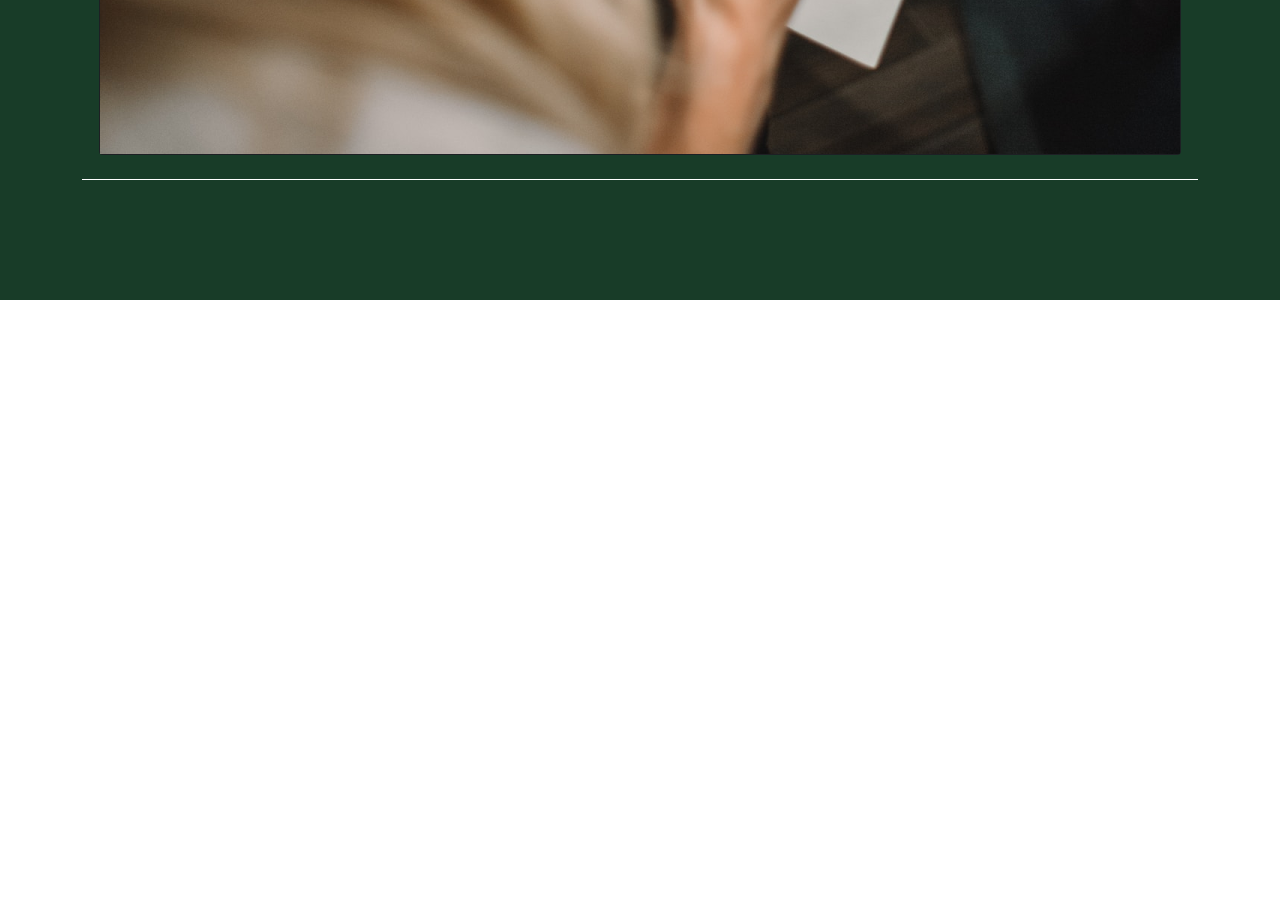
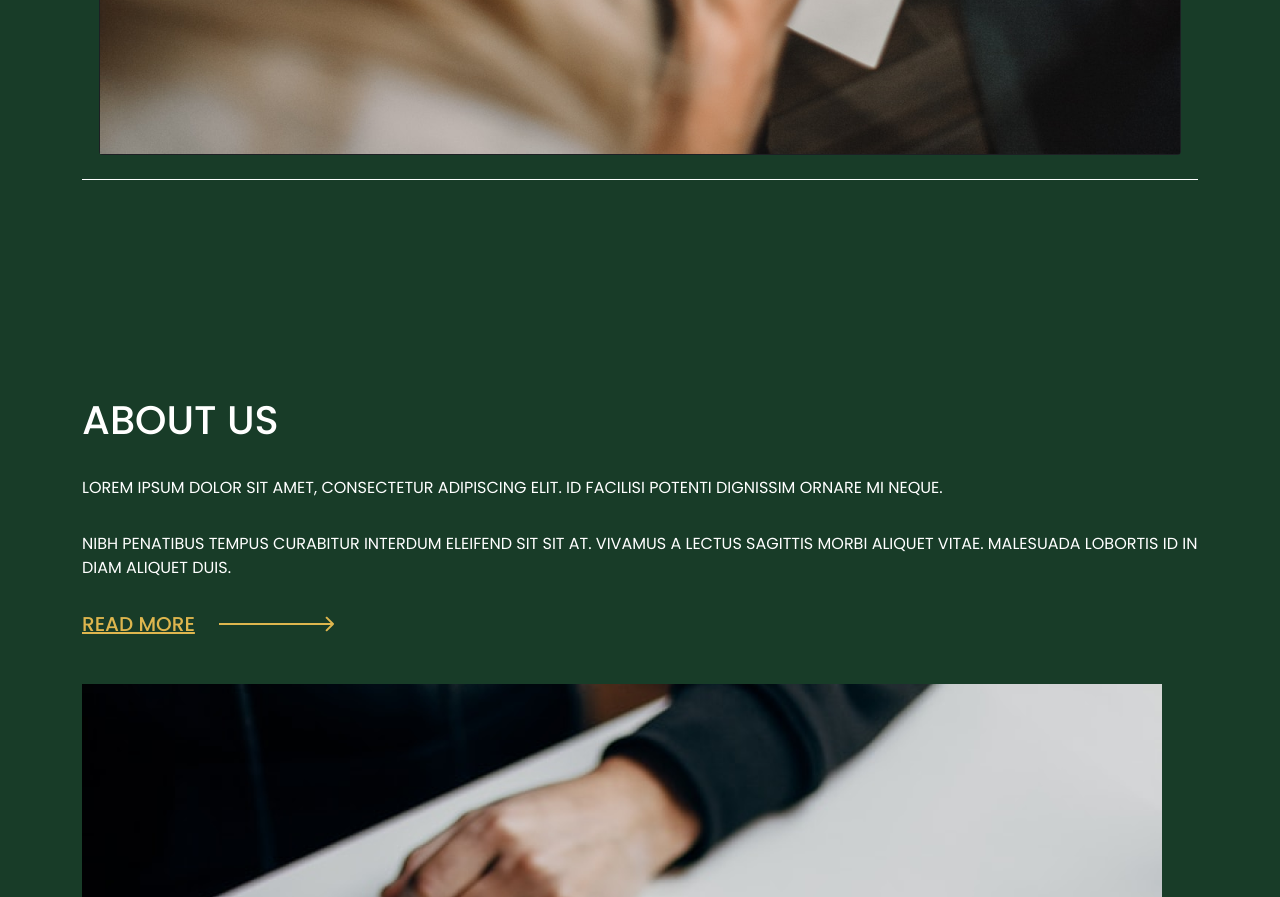
Before and after one commit to Majus1/Bar_template, a website: page index.html in a window 1280 px wide. Shown: the part 1903-2800 px from the top of the page. Before the commit the page ends 2203 px from the top, so only its background shows below. Drawn offline with nearby package versions, Linux system fonts and the light colour scheme; a web font is replaced by a local one.

Commit message:
Started development on about us section of homepage

```diff
--- a/index.html
+++ b/index.html
@@ -63,6 +63,31 @@
     </section>
     <!-- ::::: Menu section ::::: -->
 
+    <!-- ::::: About us ::::: -->
+    <section id="about-us_wrapper" class="d-flex flex-column  container-fluid">
+        <div id="about-us" class="container-lg d-flex flex-column  py-5 my-5">
+            <div class="type-block text-white  pb-5">
+                <h1 class="pb-4">ABOUT US</h1>
+                <p class="pb-3">Lorem ipsum dolor sit amet, consectetur adipiscing elit. Id facilisi potenti dignissim
+                    ornare mi neque.</p>
+                <p class="pb-3">Nibh penatibus tempus curabitur interdum eleifend sit sit at. Vivamus a lectus sagittis
+                    morbi aliquet vitae. Malesuada lobortis id in diam aliquet duis.</p>
+                <a class="read-more-arrow  d-flex align-items-center">
+                    <p class="h5 text-secondary  pe-4 m-0"><u>Read more</u></p>
+                    <svg id="long-arrow" class="side-bounce" width="115" height="16" viewBox="0 0 115 16"
+                        xmlns="http://www.w3.org/2000/svg">
+                        <path
+                            d="M114.707 8.70711C115.098 8.31658 115.098 7.68342 114.707 7.29289L108.343 0.928932C107.953 0.538408 107.319 0.538408 106.929 0.928932C106.538 1.31946 106.538 1.95262 106.929 2.34315L112.586 8L106.929 13.6569C106.538 14.0474 106.538 14.6805 106.929 15.0711C107.319 15.4616 107.953 15.4616 108.343 15.0711L114.707 8.70711ZM0 9H114V7H0V9Z" />
+                    </svg>
+                </a>
+            </div>
+            <div class="image-block">
+                <img class="img-fluid" src="./assets/foto/image-placeholder_3.png" alt="...">
+            </div>
+        </div>
+    </section>
+    <!-- ::::: About us ::::: -->
+
 
 
 
--- a/scss-&-css/style.scss
+++ b/scss-&-css/style.scss
@@ -76,16 +76,27 @@ $btn-padding-y: 1em;
 #menu_wrapper {
     background-color: $primary;
 }
-
 // ::::: MENU SECTION :::::
 
 
 // ::::: AVOUT US SECTION :::::
+#about-us_wrapper {
+    background-color: $primary;
+}
 
+#about-us {
+    .type-block {
+        text-transform: uppercase;
+        #long-arrow {
+            fill: $secondary;
+        }
+    }
+}
 // ::::: AVOUT US SECTION :::::
 
 
 // ::::: ANIMATIONS :::::
+// Bounce
 .bounce {
     -moz-animation: bounce 2s infinite;
     -webkit-animation: bounce 2s infinite;
@@ -110,4 +121,32 @@ $btn-padding-y: 1em;
         transform: translateY(-15px);
     }
 }
+// Bounce
+
+// Side bounce
+.side-bounce {
+    -moz-animation: side-bounce 2s infinite;
+    -webkit-animation: side-bounce 2s infinite;
+    animation: side-bounce 2s infinite;
+}
+
+@keyframes side-bounce {
+
+    0%,
+    20%,
+    50%,
+    80%,
+    100% {
+        transform: translateX(0);
+    }
+
+    40% {
+        transform: translateX(-20px);
+    }
+
+    60% {
+        transform: translateX(-15px);
+    }
+}
+// Side bounce
 // ::::: ANIMATIONS :::::
```
Also changed, not shown: assets/foto/image-placeholder_3.png (added), assets/vectors/long-arrow.svg (added), scss-&-css/style.css, 1 other file.
